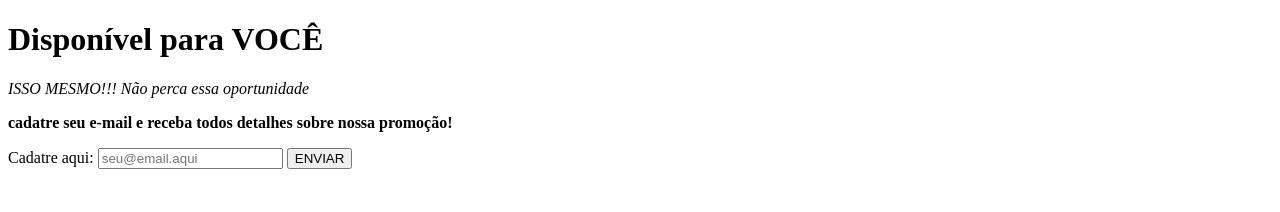
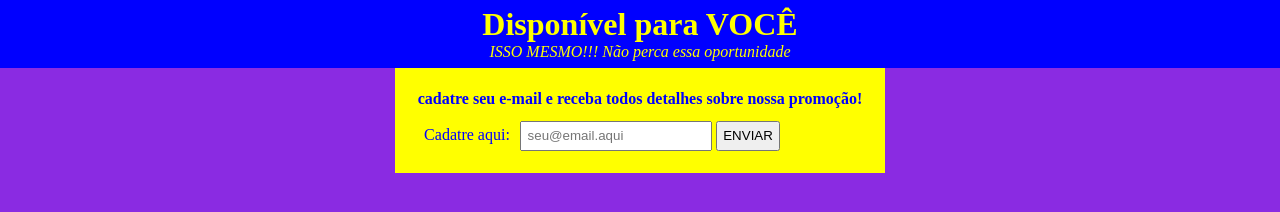
Before and after one commit to leo2903lan/gama-desafio1-landingPages, a plain HTML site: page index.html in a window 1280 px wide. Drawn offline with Linux system fonts and the light colour scheme.

Commit message:
estilização via css

```diff
--- a/index.html
+++ b/index.html
@@ -5,6 +5,8 @@
   <meta http-equiv="X-UA-Compatible" content="IE=edge">
   <meta name="viewport" content="width=device-width, initial-scale=1.0">
   <title>Site Oficial</title>
+  <link rel="stylesheet" href="style.css">
+
 </head>
 <body>
   <header>
@@ -13,11 +15,13 @@
   </header>
   <main>
     <section class="container">
-      <form action="" method="get">
-        <p><b>cadatre seu e-mail e receba todos detalhes sobre nossa promoção!</b></p>
-        <label for="mail">Cadatre aqui:</label>
-        <input type="email" name="mail" id="mail" placeholder="seu@email.aqui">
-        <button type="submit">ENVIAR</button>
+      <form action="" method="get" id="form-mail" class="form-mail">
+        <p class="espace-line"><b>cadatre seu e-mail e receba todos detalhes sobre nossa promoção!</b></p>
+        <div class="espace-line">
+          <label class="espace-line" for="mail">Cadatre aqui:</label>
+          <input class="espace-line" type="email" name="mail" id="mail" placeholder="seu@email.aqui">
+          <button class="espace-line" type="submit">ENVIAR</button>
+        </div>
       </form>
     </section>
 
--- a/style.css
+++ b/style.css
@@ -0,0 +1,33 @@
+* {
+  margin: 0;
+  padding: 0;
+  box-sizing: border-box;
+}
+
+header {
+  display: flex;
+  flex-direction: column;
+  align-items: center;
+  background-color: blue;
+  color: yellow;
+  padding: 0.4em;
+}
+
+body {
+  background-color: blueviolet;
+}
+
+.container {
+ display: flex;
+ justify-content: center;
+}
+
+.espace-line {
+  padding: 0.4em;
+  margin: 1 auto;
+}
+.form-mail {
+  background-color: yellow;
+  color: blue;
+  padding: 1em;
+}
```
